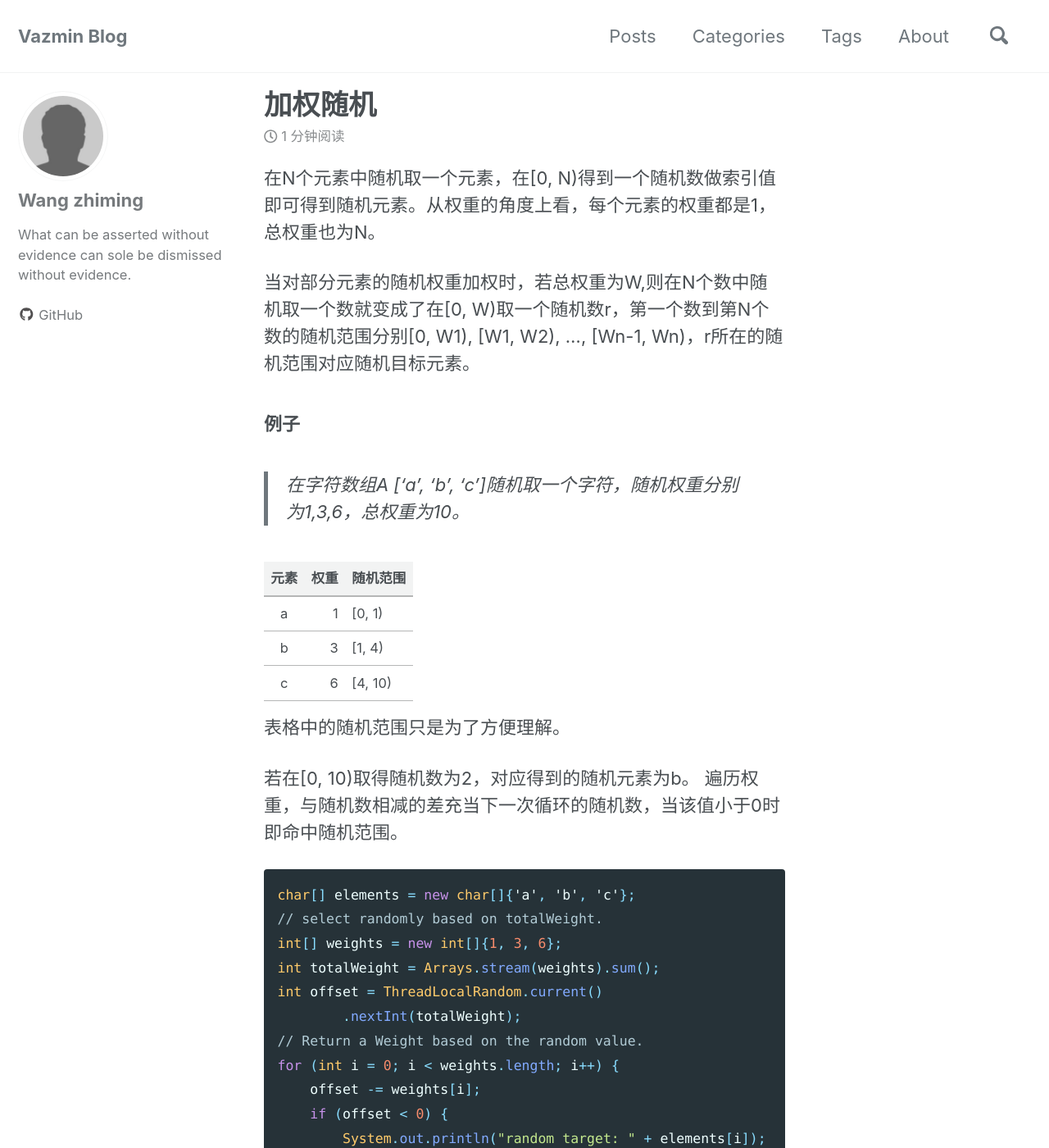
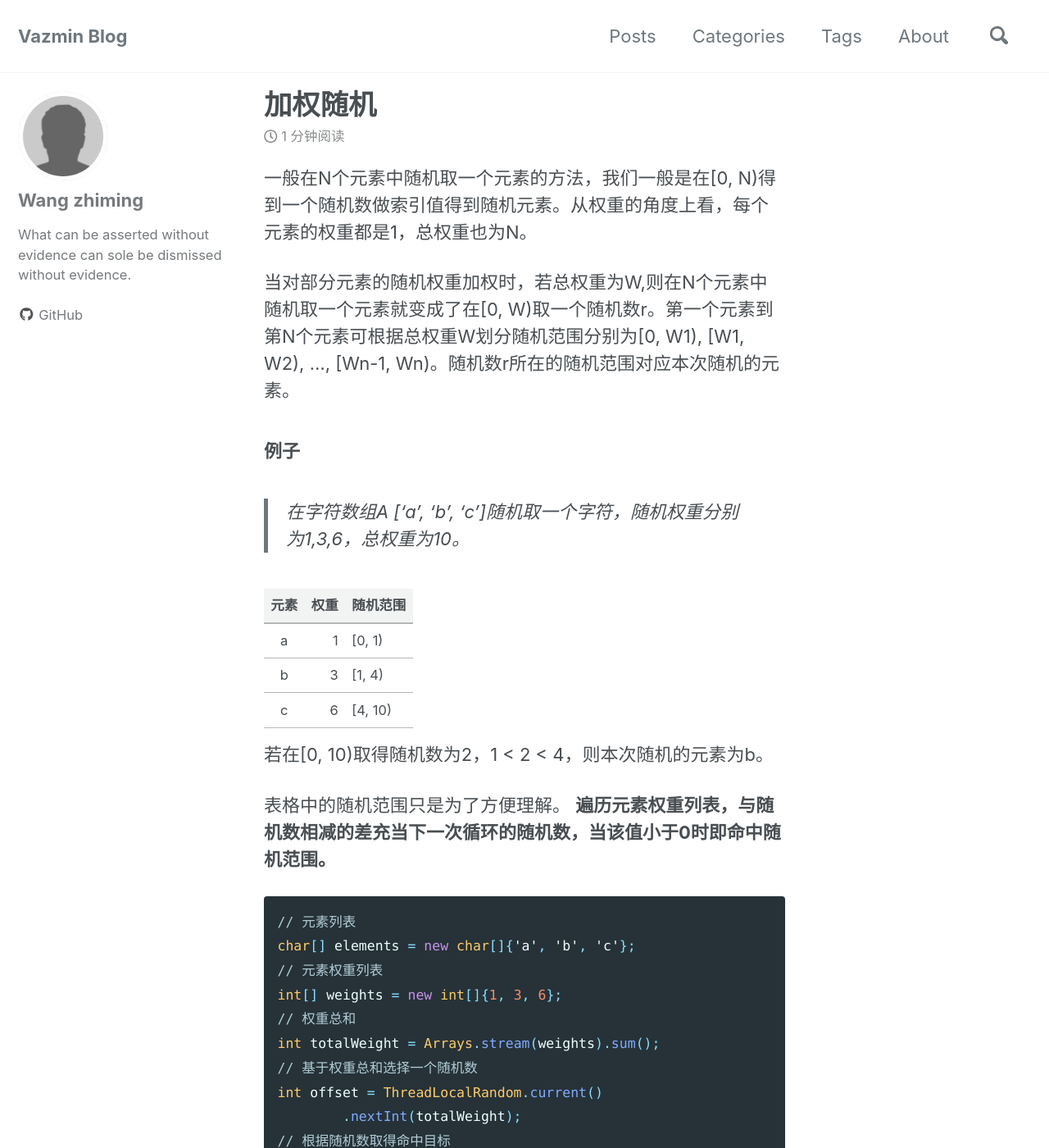
Before and after one commit to vazmin/vazmin.github.io, a Jekyll site: the page built from _posts/2019-12-22-weight-random.md, in a window 1280 px wide and 1400 px high. Shown: the whole window at 82% size. Built offline with Jekyll 4.4.1, drawn with Linux system fonts in a browser that asks for light colours; cached includes are drawn as plain includes.

Commit message:
Update 2019-12-22-weight-random.md

````diff
--- a/_posts/2019-12-22-weight-random.md
+++ b/_posts/2019-12-22-weight-random.md
@@ -7,9 +7,9 @@ tags:
   - weight random
 ---
 
-在N个元素中随机取一个元素，在[0, N)得到一个随机数做索引值即可得到随机元素。从权重的角度上看，每个元素的权重都是1，总权重也为N。
+一般在N个元素中随机取一个元素的方法，我们一般是在[0, N)得到一个随机数做索引值得到随机元素。从权重的角度上看，每个元素的权重都是1，总权重也为N。
 
-当对部分元素的随机权重加权时，若总权重为W,则在N个数中随机取一个数就变成了在[0, W)取一个随机数r，第一个数到第N个数的随机范围分别[0, W1), [W1, W2), ..., [Wn-1, Wn)，r所在的随机范围对应随机目标元素。
+当对部分元素的随机权重加权时，若总权重为W,则在N个元素中随机取一个元素就变成了在[0, W)取一个随机数r。第一个元素到第N个元素可根据总权重W划分随机范围分别为[0, W1), [W1, W2), ..., [Wn-1, Wn)。随机数r所在的随机范围对应本次随机的元素。
 
 ### 例子
 > 在字符数组A ['a', 'b', 'c']随机取一个字符，随机权重分别为1,3,6，总权重为10。
@@ -20,22 +20,27 @@ tags:
 |  b   |    3 | [1, 4)   |
 |  c   |    6 | [4, 10)  |
 
+
+若在[0, 10)取得随机数为2，1 < 2 < 4，则本次随机的元素为b。
+
 表格中的随机范围只是为了方便理解。
-
-若在[0, 10)取得随机数为2，对应得到的随机元素为b。
-遍历权重，与随机数相减的差充当下一次循环的随机数，当该值小于0时即命中随机范围。
+**遍历元素权重列表，与随机数相减的差充当下一次循环的随机数，当该值小于0时即命中随机范围。**
 
 ```java
+// 元素列表
 char[] elements = new char[]{'a', 'b', 'c'};
-// select randomly based on totalWeight.
+// 元素权重列表
 int[] weights = new int[]{1, 3, 6};
+// 权重总和
 int totalWeight = Arrays.stream(weights).sum();
+// 基于权重总和选择一个随机数
 int offset = ThreadLocalRandom.current()
         .nextInt(totalWeight);
-// Return a Weight based on the random value.
+// 根据随机数取得命中目标
 for (int i = 0; i < weights.length; i++) {
     offset -= weights[i];
     if (offset < 0) {
+        // 命中的目标
         System.out.println("random target: " + elements[i]);
     }
 }
````
